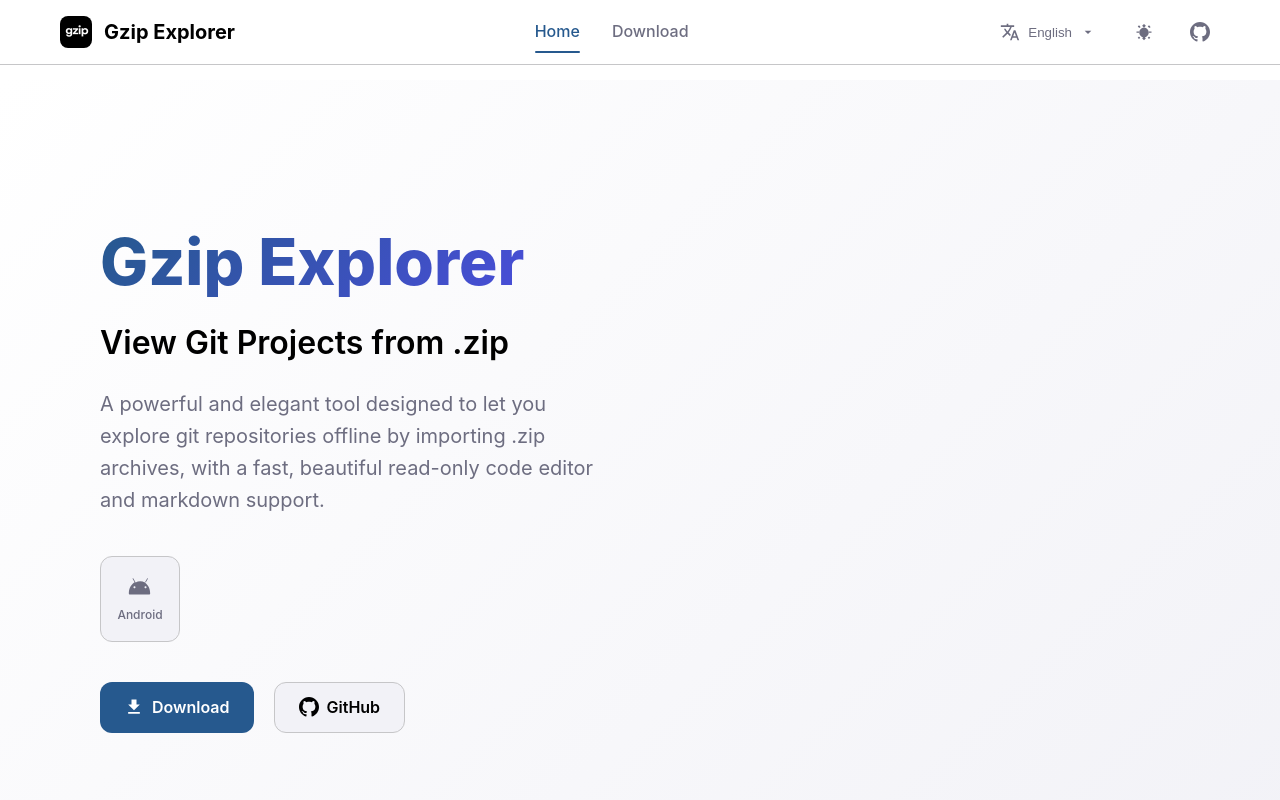
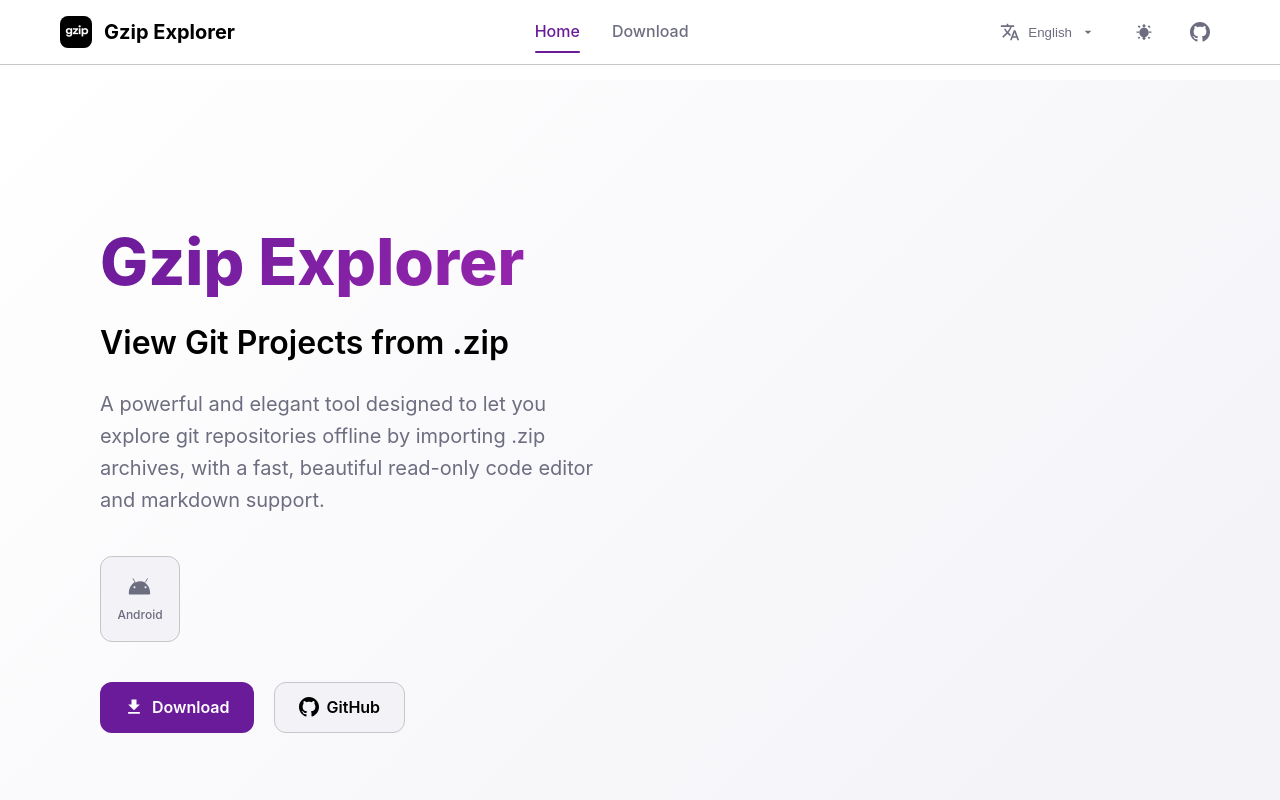
Before and after one commit to uncrr/gzip-page, a Vue app: page / in a window 1280 px wide. Shown: the top 800 px of the page. Built offline with nearby package versions, Linux system fonts and the light colour scheme.

Commit message:
theme: set app theme colors

```diff
--- a/src/App.vue
+++ b/src/App.vue
@@ -35,8 +35,8 @@ const updateTheme = () => {
 
 <style>
 :root {
-  --primary-color: #26598e;
-  --secondary-color: #4e4be4;
+  --primary-color: #6A1B9A;
+  --secondary-color: #9C27B0;
   --background-color: #FFFFFF;
   --surface-color: #F2F2F7;
   --text-primary: #000000;
```
